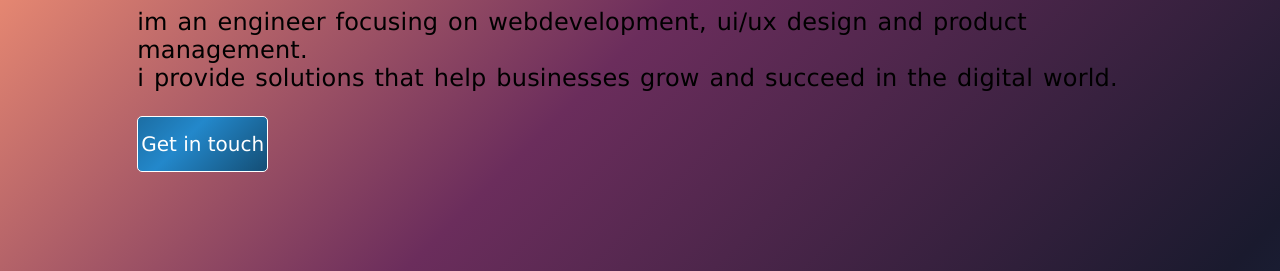
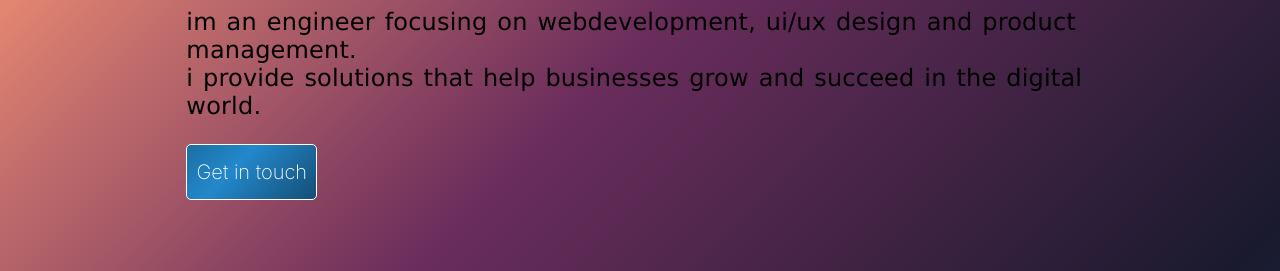
Before and after one commit to 629949/MySite-Portfolio, a plain HTML site: page index.html in a window 1280 px wide. Shown: the part 146-417 px from the top of the page. Drawn offline with nearby package versions, Linux system fonts and the light colour scheme.

Commit message:
add font

```diff
--- a/index.html
+++ b/index.html
@@ -19,6 +19,10 @@
  <link rel="stylesheet" href="https://fonts.googleapis.com/css2?family=Material+Symbols+Outlined:opsz,wght,FILL,GRAD@20..48,100..700,0..1,-50..200&icon_names=browse_activity" />
 
  <link href="https://unpkg.com/aos@2.3.1/dist/aos.css" rel="stylesheet">
+
+ <link rel="preconnect" href="https://fonts.googleapis.com">
+<link rel="preconnect" href="https://fonts.gstatic.com" crossorigin>
+<link href="https://fonts.googleapis.com/css2?family=Inter:ital,opsz,wght@0,14..32,100..900;1,14..32,100..900&display=swap" rel="stylesheet">
 
 
 
--- a/style.css
+++ b/style.css
@@ -9,7 +9,7 @@ body {
     color: black;
     scroll-behavior: smooth;
     font-weight: 200;
-    font-family: Verdana, Geneva, sans-serif;
+    font-family:"Inter", sans-serif;
     background: linear-gradient(135deg,
         #ff9a76 0%,     /* coral/pink */
         #6b2d5c 30%,    /* purple */
```
